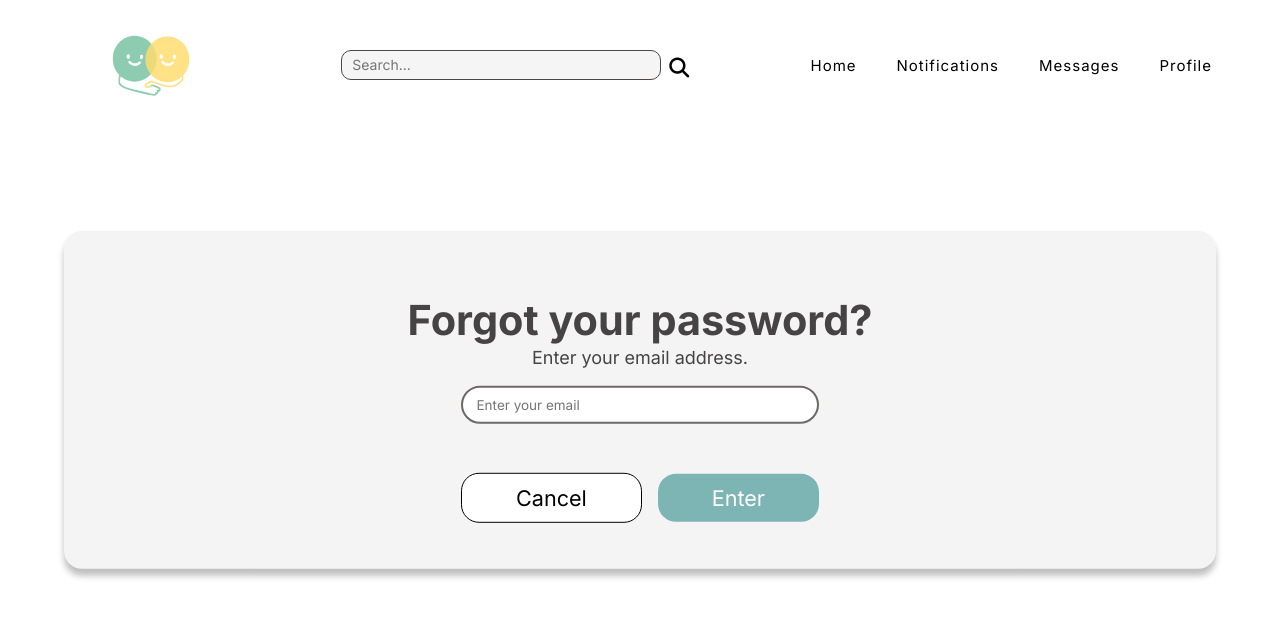
After one commit to patrishao/Swapee, a PHP site: page /forgot-pass.php in a window 1280 px wide. The commit adds this page. Shown: the top 618 px of the page. Run offline with PHP 8.4, Linux system fonts and the light colour scheme; a stand-in replaces the project's code that opens the database connection; some libraries are stand-ins or nearby versions.

Commit message:
forgot pass

```diff
--- a/css/newpass.css
+++ b/css/newpass.css
@@ -64,6 +64,20 @@ body{
 }
 
 input[type=password]{
+    font-family: 'Inter';
+    font-style: normal;
+    border-radius: 30px;
+    box-sizing: border-box;
+    border: 2px solid #6E6868;
+    padding: 0.7em 1em;
+    font-size: 0.75rem;
+    width: 100%;
+    background-color: rgba(255, 255, 255);
+    margin-bottom: 2em;
+
+}
+
+input[type=email]{
     font-family: 'Inter';
     font-style: normal;
     border-radius: 30px;
--- /dev/null
+++ b/forgot-pass.php
@@ -0,0 +1,52 @@
+<!DOCTYPE html>
+    <html lang="en">
+
+    <head>
+        <meta charset="UTF-8">
+        <meta http-equiv="X-UA-Compatible" content="IE=edge">
+        <meta name="viewport" content="width=device-width, initial-scale=1.0">
+        <title>Forgot Pass</title>
+        <link rel="stylesheet" type="text/css" href="css/newpass.css" />
+
+    </head>
+
+    <body>
+    <?php include 'navbar.php'; ?>
+
+        <div class="container">
+
+        <div class="headings">
+            <h1 class="page-title">Forgot your password?</h1>
+            <p class="sub-heading">Enter your email address.</p>
+        </div>
+
+        <article>
+
+
+
+            <div class="center-form">
+                <form action="" method="post">
+                    <div class="move-text-area">
+                    <input class="email input" type="email" name="email" placeholder="Enter your email" required/> <br>
+                    </div>
+                    <div class="center-button">
+                        <button class="back">Cancel</button>
+
+                        <input type="submit" name="update" value="Enter" />
+
+
+                    </div>
+
+
+
+                </form>
+
+            </div>
+
+                </article>
+
+        </div>
+
+    </body>
+
+    </html>
```
Also changed, not shown: css/forgot-pass.css (added).
